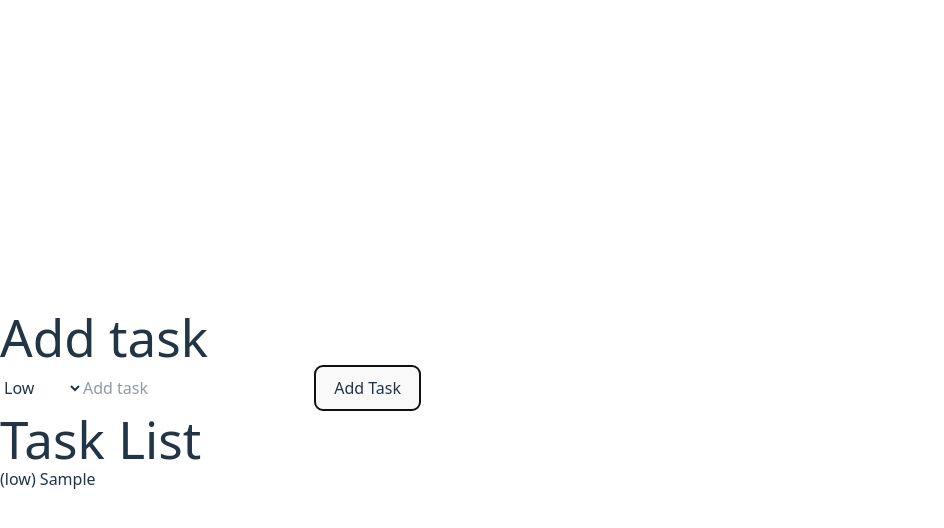
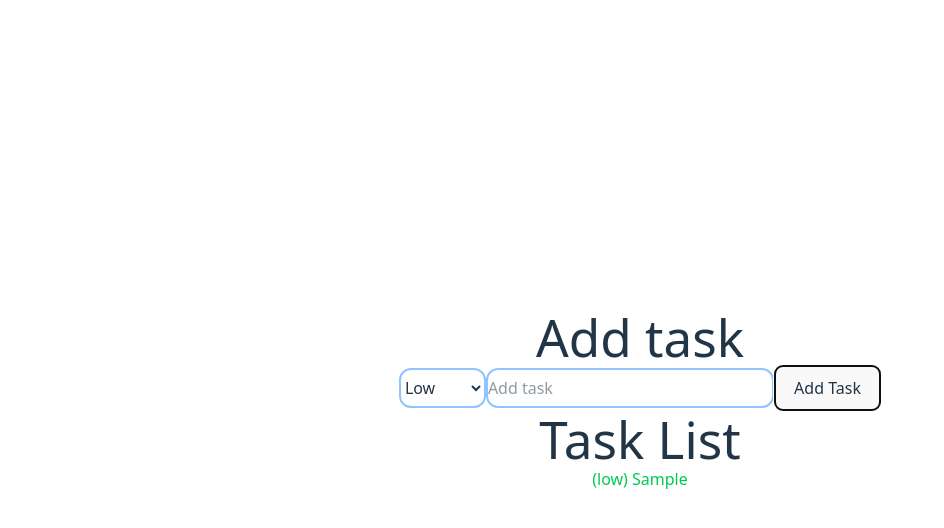
Before and after one commit to NikhilPathaniaa/taskpilot, a React (Vite) app: page / in a window 1280 px wide. Both pictures are taken after typing "Sample" into the empty fields and a click on the button "Add Task". Shown: the top 528 px of the page, without its empty margins (0-944 px from the left). Built offline with nearby package versions, Linux system fonts and the light colour scheme.

Commit message:
color added

```diff
--- a/package.json
+++ b/package.json
@@ -12,18 +12,20 @@
   "dependencies": {
     "@tailwindcss/vite": "^4.0.16",
     "react": "^19.0.0",
-    "react-dom": "^19.0.0",
-    "tailwindcss": "^4.0.16"
+    "react-dom": "^19.0.0"
   },
   "devDependencies": {
     "@eslint/js": "^9.21.0",
     "@types/react": "^19.0.10",
     "@types/react-dom": "^19.0.4",
     "@vitejs/plugin-react": "^4.3.4",
+    "autoprefixer": "^10.4.21",
     "eslint": "^9.21.0",
     "eslint-plugin-react-hooks": "^5.1.0",
     "eslint-plugin-react-refresh": "^0.4.19",
     "globals": "^15.15.0",
+    "postcss": "^8.5.3",
+    "tailwindcss": "^4.0.17",
     "vite": "^6.2.0"
   }
 }
--- a/src/App.jsx
+++ b/src/App.jsx
@@ -14,23 +14,39 @@ const App = () => {
   };
 
   return (
-    <div>
+    <div className="flex flex-col items-center justify-center h-screen w-screen">
       <h1>Add task</h1>
       <form onSubmit={addTask}>
-        <select value={status} onChange={(e) => setStatus(e.target.value)}>
-          <option value="low">Low</option>
+        <select value={status} onChange={(e) => setStatus(e.target.value)} className="border-2 border-blue-300 rounded-xl h-10">
+          <option value="low" className="flex items-center justify-center">
+            Low
+          </option>
           <option value="medium">Medium</option>
           <option value="high">High</option>
         </select>
-        <input type="text" placeholder="Add task" value={task} onChange={(e) => setTask(e.target.value)} />
-        <button type="submit">Add Task</button>
+        <input type="text" className="border-2 border-blue-300 rounded-xl h-10 w-72" placeholder="Add task" value={task} onChange={(e) => setTask(e.target.value)} />
+        <button type="submit" className="bg-gray-300">
+          Add Task
+        </button>
       </form>
 
       <h1>Task List</h1>
       <ul>
         {tasks.map((t, index) => (
           <li key={index}>
-            ({t.status}) {t.text}
+            {t.status == "low" ? (
+              <p className="text-green-500">
+                ({t.status}) {t.text}
+              </p>
+            ) : t.status == "medium" ? (
+              <p className="text-orange-500">
+                ({t.status}) {t.text}
+              </p>
+            ) : (
+              <p className="text-red-500">
+                ({t.status}) {t.text}
+              </p>
+            )}
           </li>
         ))}
       </ul>
--- a/src/index.css
+++ b/src/index.css
@@ -1,4 +1,5 @@
 @import "tailwindcss";
+
 :root {
   font-family: system-ui, Avenir, Helvetica, Arial, sans-serif;
   line-height: 1.5;
--- /dev/null
+++ b/tailwind.config.cjs
@@ -0,0 +1,8 @@
+/** @type {import('tailwindcss').Config} */
+module.export = {
+  content: ["./index.html", "./src/**/*.{js,jsx,ts,tsx}"],
+  theme: {
+    extend: {},
+  },
+  plugin: [],
+};
```
Also changed, not shown: 1 other file (tests, documents, lock files or other folders).
